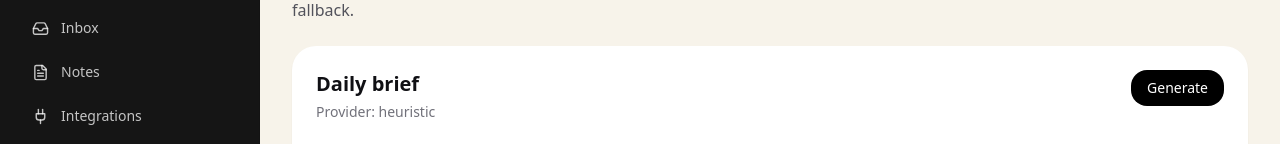
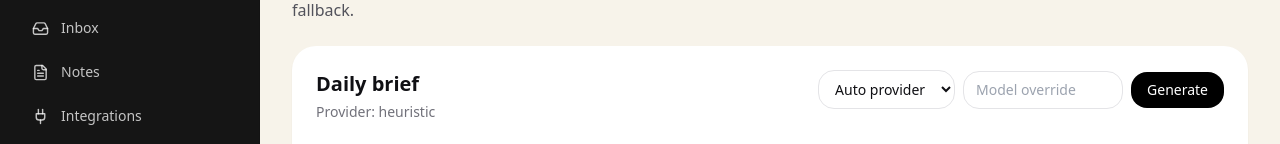
Before and after one commit to Fazalkadivar21/onlyapp, a Next.js app in the folder apps/web/: page /daily-brief in a window 1280 px wide. Shown: the part 232-376 px from the top of the page. Built offline with nearby package versions, Linux system fonts and the light colour scheme; no server answers; the database is empty.

Commit message:
Add daily brief model selection

```diff
--- a/apps/web/app/api/daily-brief/route.ts
+++ b/apps/web/app/api/daily-brief/route.ts
@@ -12,15 +12,17 @@ export async function GET() {
   const cached = await loadCachedBrief();
 
   if (cached) {
-    return Response.json({ brief: cached.content, provider: cached.provider, cached: true, items: topImportantItems(items) });
+    const metadata = isRecord(cached.metadata) ? cached.metadata : {};
+    return Response.json({ brief: cached.content, provider: cached.provider, model: typeof metadata.model === "string" ? metadata.model : undefined, cached: true, items: topImportantItems(items) });
   }
 
   return Response.json({ brief: fallbackBrief(items), provider: "heuristic", cached: false, items: topImportantItems(items) });
 }
 
-export async function POST() {
+export async function POST(request: Request) {
+  const input = toGenerateBriefInput(await request.json().catch(() => null));
   const items = await loadActivityItems();
-  const provider = createAiProvider();
+  const provider = createAiProvider(input.provider, input.model);
 
   if (!provider) {
     const brief = fallbackBrief(items);
@@ -30,8 +32,8 @@ export async function POST() {
 
   try {
     const brief = await provider.summarize(buildDailyBriefPrompt(items));
-    await saveBrief(brief, provider.name, { itemCount: items.length });
-    return Response.json({ brief, provider: provider.name, cached: false });
+    await saveBrief(brief, provider.name, { itemCount: items.length, model: input.model });
+    return Response.json({ brief, provider: provider.name, model: input.model, cached: false });
   } catch (error) {
     const brief = fallbackBrief(items);
     await saveBrief(brief, "heuristic", { reason: error instanceof Error ? error.message : "ai_failed" });
@@ -75,6 +77,14 @@ async function saveBrief(content: string, provider: string, metadata: Record<str
   } catch {
     // Summary generation should not fail the UI just because cache persistence failed.
   }
+}
+
+function toGenerateBriefInput(value: unknown) {
+  if (!isRecord(value)) return {};
+
+  const provider = typeof value.provider === "string" && ["openai", "anthropic", "ollama"].includes(value.provider) ? value.provider : undefined;
+  const model = typeof value.model === "string" && value.model.trim() ? value.model.trim().slice(0, 100) : undefined;
+  return { provider, model };
 }
 
 function buildDailyBriefPrompt(items: ActivityItem[]) {
--- a/apps/web/components/daily-brief-panel.tsx
+++ b/apps/web/components/daily-brief-panel.tsx
@@ -5,14 +5,19 @@ import { useEffect, useState } from "react";
 type DailyBriefResponse = {
   brief: string;
   provider: string;
+  model?: string;
   cached: boolean;
   error?: string;
 };
+
+type AiProviderChoice = "auto" | "openai" | "anthropic" | "ollama";
 
 export function DailyBriefPanel() {
   const [brief, setBrief] = useState<DailyBriefResponse>();
   const [loading, setLoading] = useState(true);
   const [generating, setGenerating] = useState(false);
+  const [providerChoice, setProviderChoice] = useState<AiProviderChoice>("auto");
+  const [model, setModel] = useState("");
 
   async function loadBrief() {
     setLoading(true);
@@ -27,7 +32,11 @@ export function DailyBriefPanel() {
   async function generateBrief() {
     setGenerating(true);
     try {
-      const response = await fetch("/api/daily-brief", { method: "POST" });
+      const response = await fetch("/api/daily-brief", {
+        method: "POST",
+        headers: { "content-type": "application/json" },
+        body: JSON.stringify({ provider: providerChoice === "auto" ? undefined : providerChoice, model: model.trim() || undefined })
+      });
       setBrief((await response.json()) as DailyBriefResponse);
     } finally {
       setGenerating(false);
@@ -47,14 +56,35 @@ export function DailyBriefPanel() {
             {loading ? "Loading…" : `Provider: ${brief?.provider ?? "unknown"}${brief?.cached ? " · cached" : ""}`}
           </p>
         </div>
-        <button onClick={generateBrief} disabled={generating} className="rounded-2xl bg-black px-4 py-2 text-sm font-medium text-white disabled:opacity-50">
-          {generating ? "Generating…" : "Generate"}
-        </button>
+        <div className="flex flex-wrap items-center gap-2">
+          <select
+            value={providerChoice}
+            onChange={(event) => setProviderChoice(event.target.value as AiProviderChoice)}
+            className="rounded-2xl border border-zinc-200 bg-white px-3 py-2 text-sm"
+            aria-label="AI provider"
+          >
+            <option value="auto">Auto provider</option>
+            <option value="openai">OpenAI</option>
+            <option value="anthropic">Anthropic</option>
+            <option value="ollama">Ollama</option>
+          </select>
+          <input
+            value={model}
+            onChange={(event) => setModel(event.target.value)}
+            placeholder="Model override"
+            className="w-40 rounded-2xl border border-zinc-200 bg-white px-3 py-2 text-sm"
+            aria-label="AI model override"
+          />
+          <button onClick={generateBrief} disabled={generating} className="rounded-2xl bg-black px-4 py-2 text-sm font-medium text-white disabled:opacity-50">
+            {generating ? "Generating…" : "Generate"}
+          </button>
+        </div>
       </div>
 
       <div className="mt-4 whitespace-pre-wrap text-sm leading-7 text-zinc-700">
         {loading ? "Loading daily brief…" : brief?.brief}
       </div>
+      {brief?.model ? <p className="mt-3 text-xs text-zinc-500">Model: {brief.model}</p> : null}
       {brief?.error ? <p className="mt-3 text-xs text-amber-700">AI failed; showing heuristic fallback.</p> : null}
     </div>
   );
--- a/packages/integrations/src/ai.ts
+++ b/packages/integrations/src/ai.ts
@@ -5,19 +5,19 @@ export type AiProvider = {
   summarize(prompt: string): Promise<string>;
 };
 
-export function createAiProvider(name = process.env.AI_PROVIDER): AiProvider | null {
-  if (name === "openai" && process.env.OPENAI_API_KEY) return openAiProvider();
-  if (name === "anthropic" && process.env.ANTHROPIC_API_KEY) return anthropicProvider();
-  if (name === "ollama" && process.env.OLLAMA_BASE_URL) return ollamaProvider();
+export function createAiProvider(name = process.env.AI_PROVIDER, model?: string): AiProvider | null {
+  if (name === "openai" && process.env.OPENAI_API_KEY) return openAiProvider(model);
+  if (name === "anthropic" && process.env.ANTHROPIC_API_KEY) return anthropicProvider(model);
+  if (name === "ollama" && process.env.OLLAMA_BASE_URL) return ollamaProvider(model);
 
-  if (process.env.OPENAI_API_KEY) return openAiProvider();
-  if (process.env.ANTHROPIC_API_KEY) return anthropicProvider();
-  if (process.env.OLLAMA_BASE_URL) return ollamaProvider();
+  if (process.env.OPENAI_API_KEY) return openAiProvider(model);
+  if (process.env.ANTHROPIC_API_KEY) return anthropicProvider(model);
+  if (process.env.OLLAMA_BASE_URL) return ollamaProvider(model);
 
   return null;
 }
 
-function openAiProvider(): AiProvider {
+function openAiProvider(model?: string): AiProvider {
   return {
     name: "openai",
     async summarize(prompt) {
@@ -28,7 +28,7 @@ function openAiProvider(): AiProvider {
           authorization: `Bearer ${process.env.OPENAI_API_KEY}`
         },
         body: JSON.stringify({
-          model: process.env.OPENAI_MODEL ?? "gpt-4o-mini",
+          model: model ?? process.env.OPENAI_MODEL ?? "gpt-4o-mini",
           messages: [
             { role: "system", content: "You write concise daily work briefs. Focus on urgent actions, blockers, and order of operations." },
             { role: "user", content: prompt }
@@ -44,7 +44,7 @@ function openAiProvider(): AiProvider {
   };
 }
 
-function anthropicProvider(): AiProvider {
+function anthropicProvider(model?: string): AiProvider {
   return {
     name: "anthropic",
     async summarize(prompt) {
@@ -56,7 +56,7 @@ function anthropicProvider(): AiProvider {
           "anthropic-version": "2023-06-01"
         },
         body: JSON.stringify({
-          model: process.env.ANTHROPIC_MODEL ?? "claude-3-5-haiku-latest",
+          model: model ?? process.env.ANTHROPIC_MODEL ?? "claude-3-5-haiku-latest",
           max_tokens: 700,
           system: "You write concise daily work briefs. Focus on urgent actions, blockers, and order of operations.",
           messages: [{ role: "user", content: prompt }]
@@ -70,7 +70,7 @@ function anthropicProvider(): AiProvider {
   };
 }
 
-function ollamaProvider(): AiProvider {
+function ollamaProvider(model?: string): AiProvider {
   return {
     name: "ollama",
     async summarize(prompt) {
@@ -81,7 +81,7 @@ function ollamaProvider(): AiProvider {
         method: "POST",
         headers: { "content-type": "application/json" },
         body: JSON.stringify({
-          model: process.env.OLLAMA_MODEL ?? "llama3.1",
+          model: model ?? process.env.OLLAMA_MODEL ?? "llama3.1",
           stream: false,
           messages: [
             { role: "system", content: "You write concise daily work briefs. Focus on urgent actions, blockers, and order of operations." },
```
Also changed, not shown: 2 other files (tests, documents, lock files or other folders).
